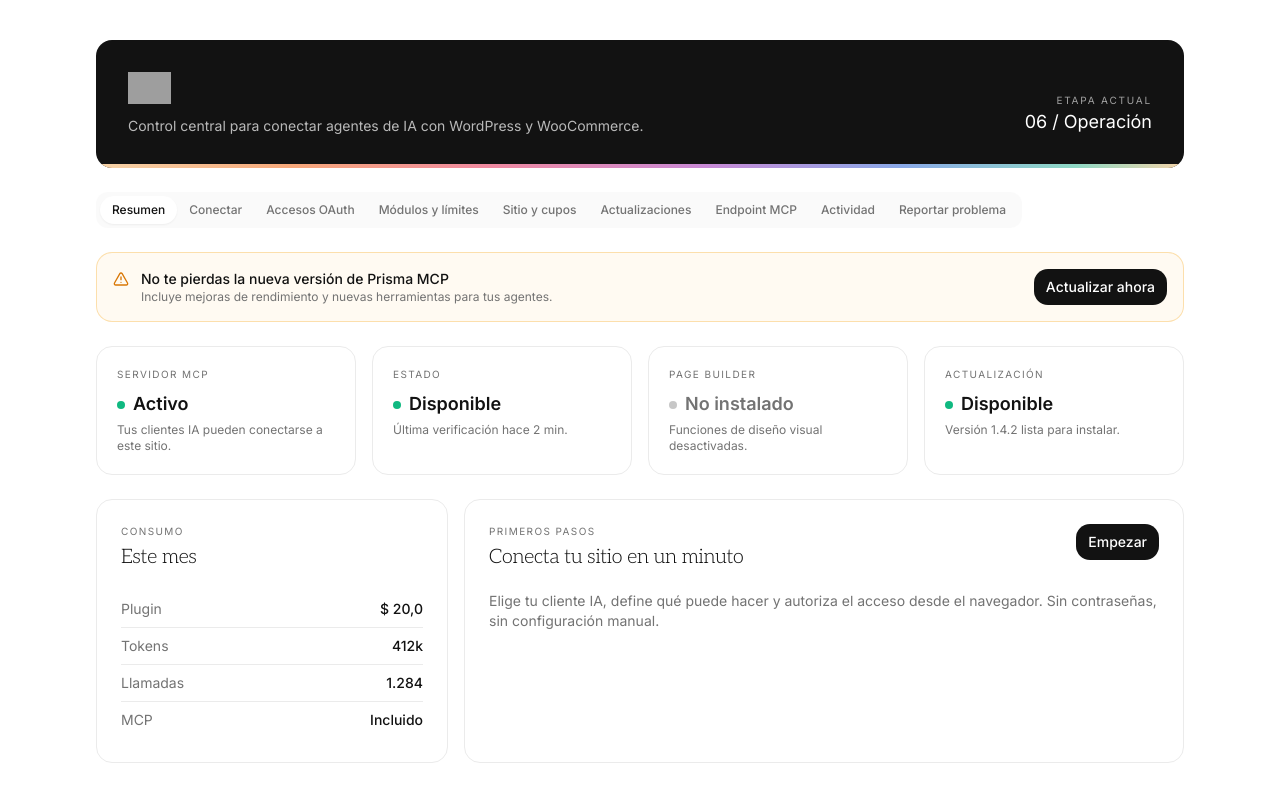
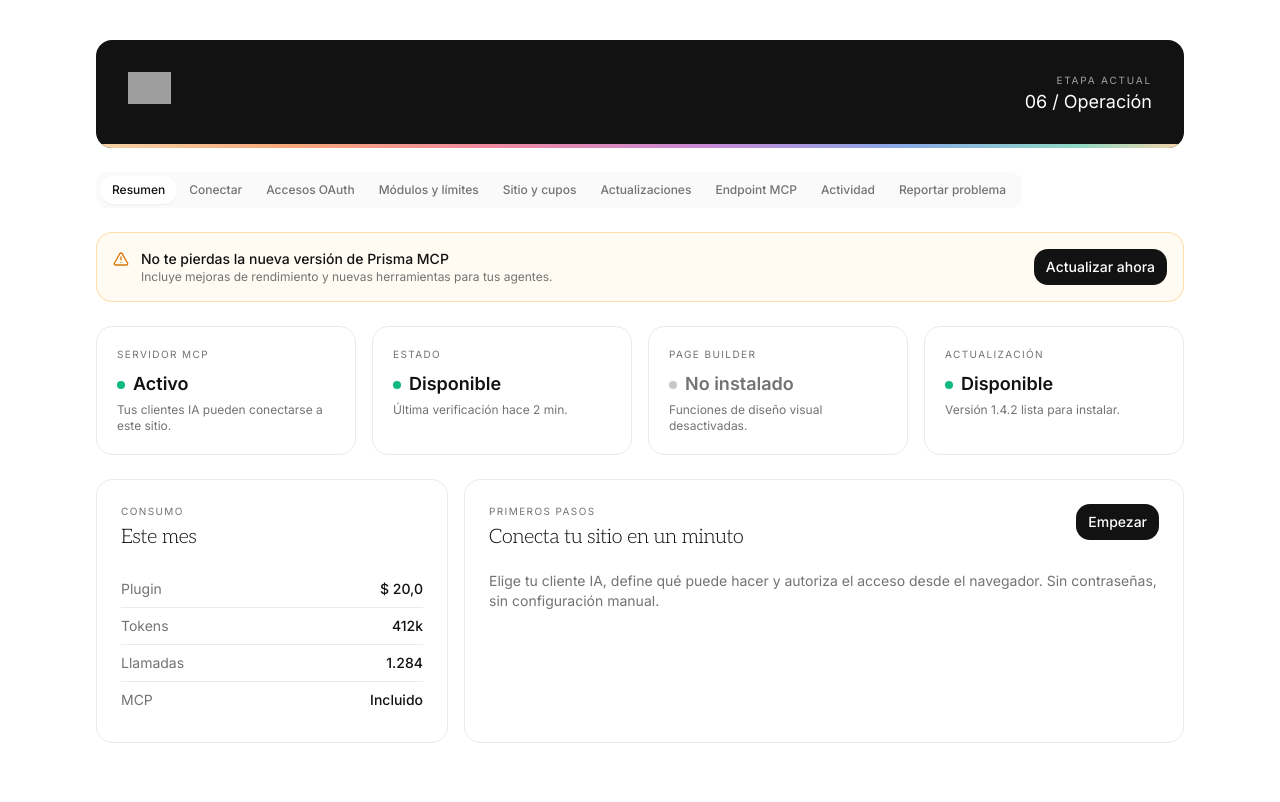
Before and after one commit to prosaestudio/plugin-prisma, a React (Vite) app: page /dashboard in a window 1280 px wide. Built offline with nearby package versions, Linux system fonts and the light colour scheme; grey boxes are pictures that could not be loaded; the HTML template or start-up script is replaced by a standard one.

Commit message:
Changes
Co-authored-by: prosaestudio <222053932+prosaestudio@users.noreply.github.com>

```diff
--- a/src/pages/admin/PluginAdmin.tsx
+++ b/src/pages/admin/PluginAdmin.tsx
@@ -338,7 +338,6 @@ export default function PluginAdmin() {
             <div className="mb-3">
               <img src={prismaLogo.url} alt="Prisma" className="h-8 w-auto" />
             </div>
-            <p className="text-sm opacity-70">Control central para conectar agentes de IA con WordPress y WooCommerce.</p>
           </div>
           <div className="text-right">
             <p className="text-[10px] uppercase tracking-[0.18em] opacity-60">Etapa actual</p>
```
